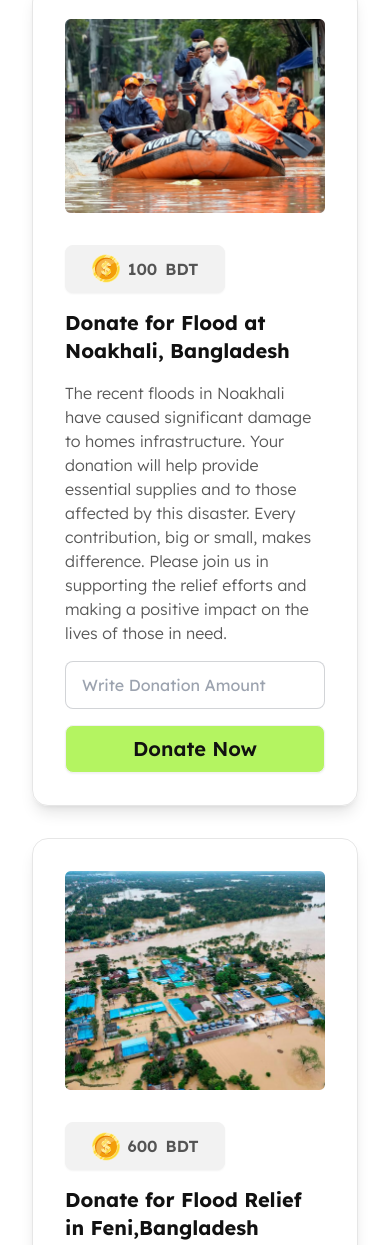
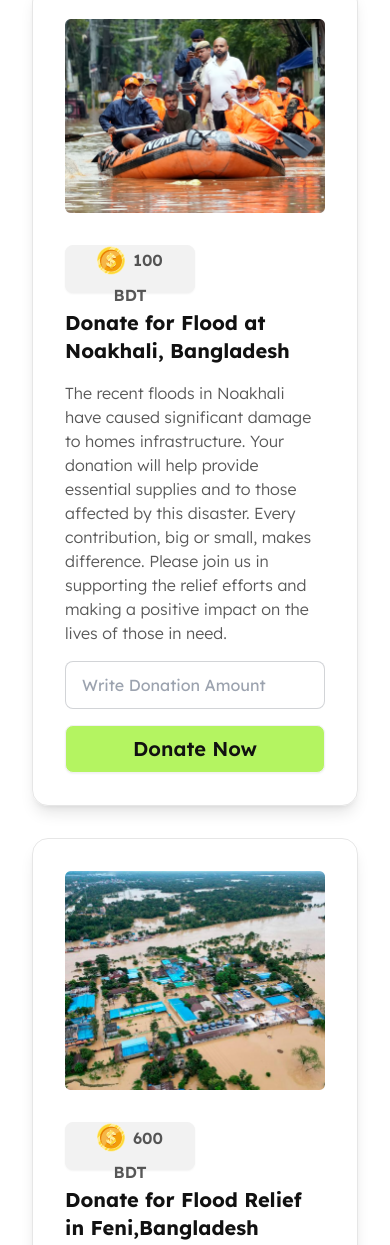
Before and after one commit to sumayaakter533/B10A5-Donate-BD, a plain HTML site: page index.html in a window 390 px wide. Shown: the part 303-1548 px from the top of the page. Drawn offline with nearby package versions, Linux system fonts and the light colour scheme.

Commit message:
functioality checking(4)

```diff
--- a/index.html
+++ b/index.html
@@ -159,7 +159,7 @@
                     <div
                         class="card-text flex-1 flex flex-col justify-center gap-4 xl:gap-6">
                         <button
-                            class="btn bg-cardBtn text-secondary font-regular text-base xl:w-1/3 lg:w-1/2 md:w-1/3 w-40">
+                            class="btn bg-cardBtn text-secondary font-regular text-base xl:w-1/3 lg:w-1/2 md:w-1/3 w-1/2">
                             <img src="./assets/coin.png" alt="coin" />
                             <span id="initialAmount">100</span>
                             <span>BDT</span>
@@ -211,7 +211,7 @@
                     <div
                         class="card-text flex-1 flex flex-col justify-center gap-4 xl:gap-6">
                         <button
-                            class="btn bg-cardBtn text-secondary font-regular text-base xl:w-1/3 lg:w-1/2 md:w-1/3 w-40">
+                            class="btn bg-cardBtn text-secondary font-regular text-base xl:w-1/3 lg:w-1/2 md:w-1/3 w-1/2">
                             <img src="./assets/coin.png" alt="coin" />
                             <span id="initialAmount2">600</span>
                             <span>BDT</span>
@@ -266,7 +266,7 @@
                     <div
                         class="card-text flex-1 flex flex-col justify-center gap-4 xl:gap-6">
                         <button
-                            class="btn bg-cardBtn text-secondary font-regular text-base xl:w-1/3 lg:w-1/2 md:w-1/3 w-40">
+                            class="btn bg-cardBtn text-secondary font-regular text-base xl:w-1/3 lg:w-1/2 md:w-1/3 w-1/2">
                             <img src="./assets/coin.png" alt="coin" />
                             <span id="initialAmount3">2400</span>
                             <span>BDT</span>
```
